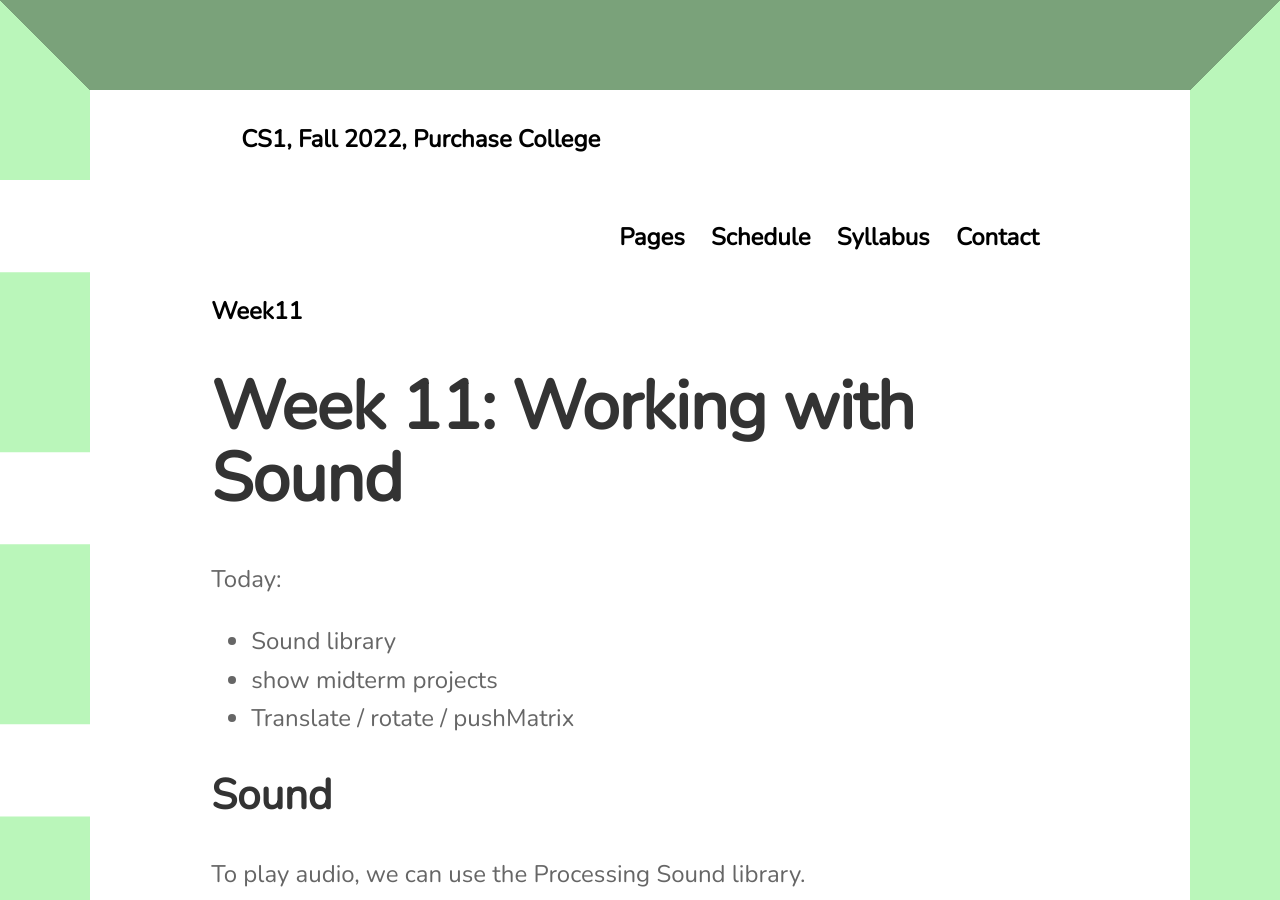
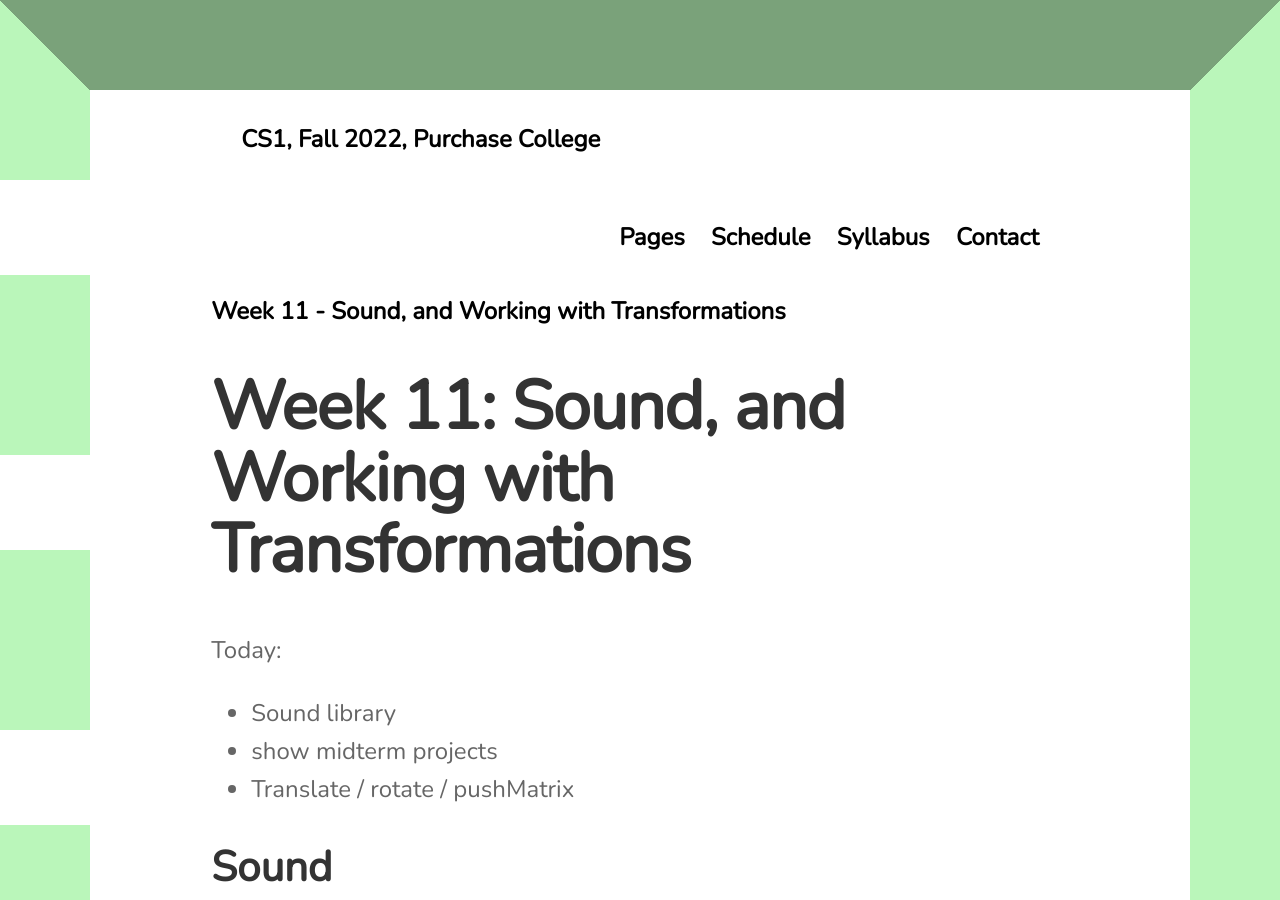
Before and after one commit to lee2sman/cs1_fall2022, a Jekyll site: the page built from _posts/2022-11-06-week11.md, in a window 1280 px wide and 900 px high. Built offline with Jekyll 4.4.1, drawn with Linux system fonts in a browser that asks for light colours; our own code applies the rules of GitHub Pages for plain Markdown files.

Commit message:
add week11

```diff
--- a/_posts/2022-11-06-week11.md
+++ b/_posts/2022-11-06-week11.md
@@ -1,4 +1,9 @@
-# Week 11: Working with Sound
+---
+layout: post
+title: Week 11 - Sound, and Working with Transformations
+---
+
+# Week 11: Sound, and Working with Transformations
 
 Today:
 
```
